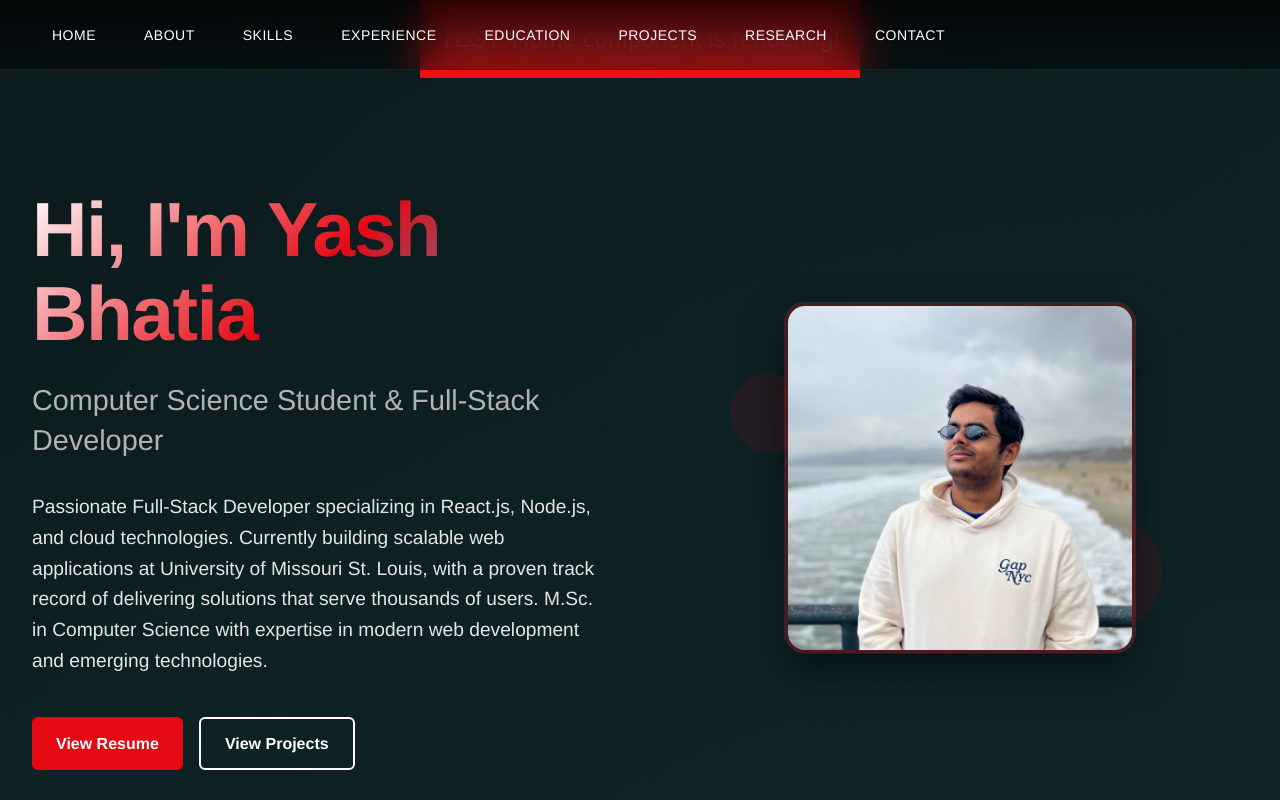
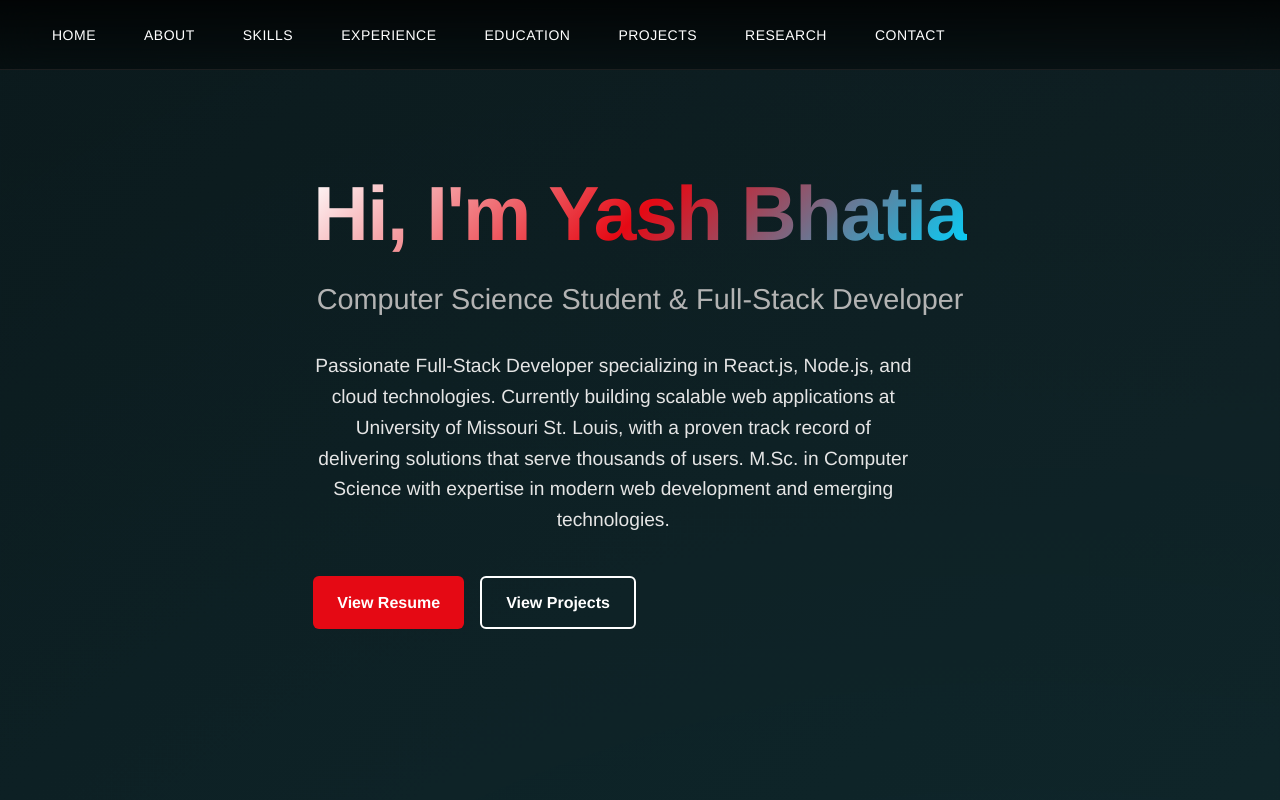
Before and after one commit to whywasyashtaken/Personal-Portfolio, a React (Create React App) app: page / in a window 1280 px wide. Shown: the top 800 px of the page. Built offline with nearby package versions, Linux system fonts and the light colour scheme.

Commit message:
Temporarily remove image section and simplify layout to debug content visibility

```diff
--- a/src/components/Home.js
+++ b/src/components/Home.js
@@ -49,7 +49,6 @@ const itemVariants = {
 };
 
 const Home = () => {
-  console.log('Home component is rendering');
   return (
     <motion.div
       className={styles.home}
@@ -58,11 +57,6 @@ const Home = () => {
       exit={{ opacity: 0 }}
       transition={{ duration: 1 }}
     >
-      {/* Test div to see if component renders */}
-      <div style={{color: 'white', fontSize: '24px', padding: '20px', background: 'red'}}>
-        TEST: Home component is rendering!
-      </div>
-
       {/* Hero Section */}
       <div className={styles.heroSection}>
         <div className={styles.heroContent}>
@@ -114,7 +108,8 @@ const Home = () => {
             </motion.div>
           </motion.div>
 
-          <motion.div
+          {/* Temporarily commented out image section to test */}
+          {/* <motion.div
             className={styles.heroImage}
             variants={heroVariants}
             initial="hidden"
@@ -136,7 +131,7 @@ const Home = () => {
               <div className={styles.floatingElement}></div>
               <div className={styles.floatingElement}></div>
             </div>
-          </motion.div>
+          </motion.div> */}
         </div>
       </div>
 
--- a/src/components/styles/Home.module.css
+++ b/src/components/styles/Home.module.css
@@ -38,16 +38,17 @@
 }
 
 .heroContent {
-  display: grid;
-  grid-template-columns: 1fr 1fr;
+  display: flex;
+  flex-direction: column;
   gap: 4rem;
   align-items: center;
   max-width: 1400px;
   width: 100%;
+  text-align: center;
 }
 
 .heroText {
-  text-align: left;
+  text-align: center;
   z-index: 3;
 }
 
```
